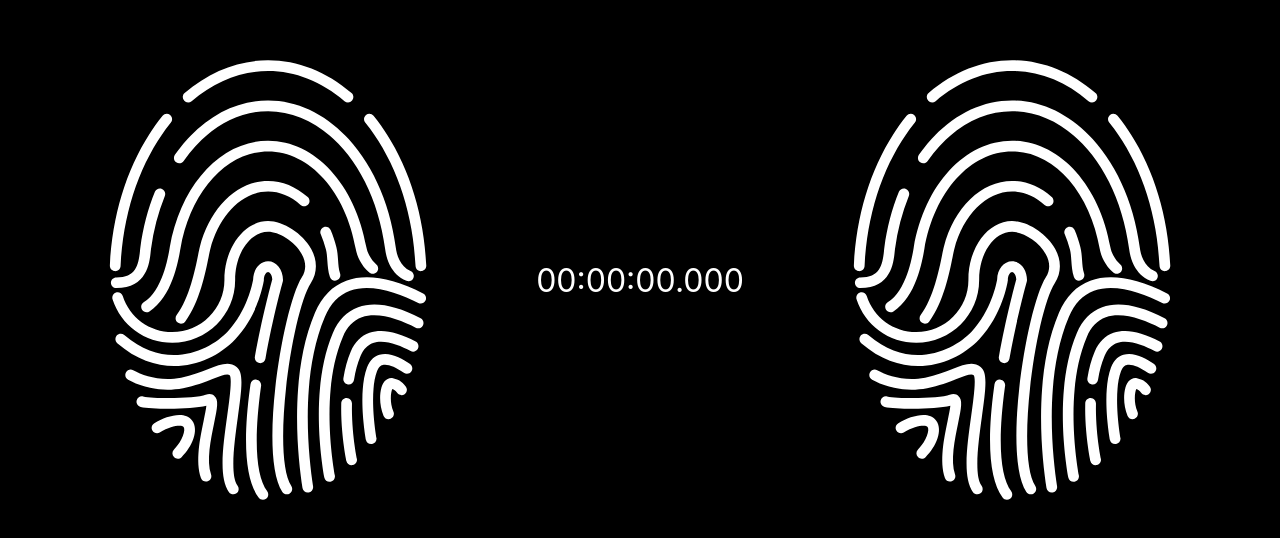
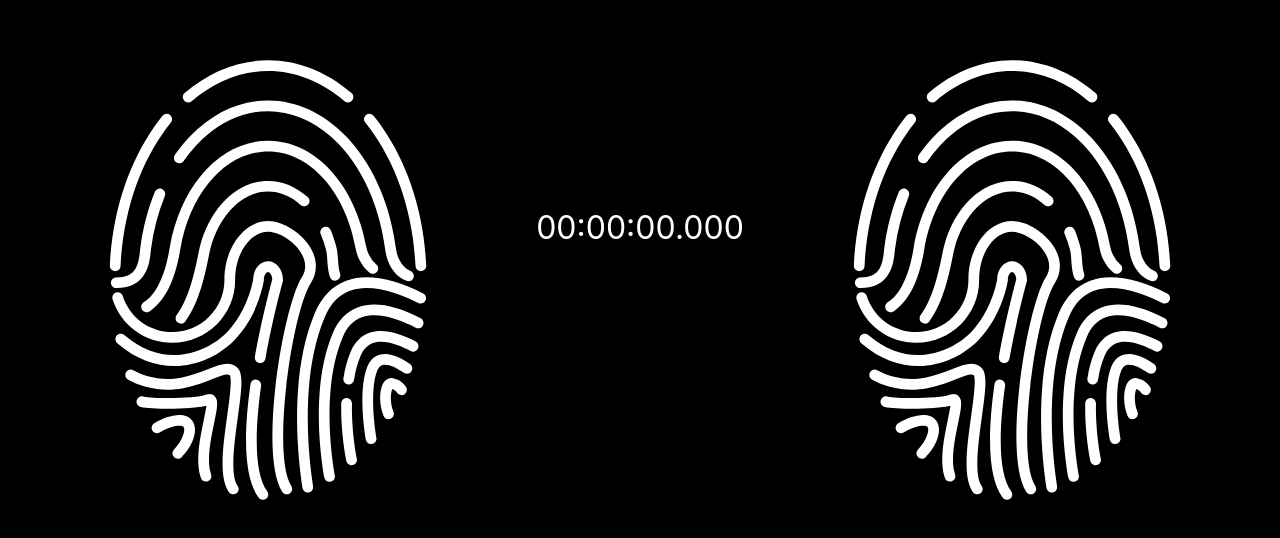
Before and after one commit to Yobuligo/rubiks-cube-stopwatch.react, a React (Create React App) app: page / in a window 1280 px wide. Shown: the part 120-658 px from the top of the page. Built offline with nearby package versions, Linux system fonts and the light colour scheme.

Commit message:
Add history

```diff
--- a/src/launchControl/LaunchControl.module.css
+++ b/src/launchControl/LaunchControl.module.css
@@ -6,6 +6,19 @@
   transform: translate(-50%, -50%);
   width: 100%;
   height: 100%;
+}
+
+.center{
+  height: 100%;
+}
+
+.history {
+margin-top: 0.5rem;
+  height: 40%;
+  display: flex;
+  flex-direction: column;
+  /* justify-content: center; */
+  align-items: center;
 }
 
 .overlay {
@@ -49,6 +62,7 @@
 }
 
 .difference {
+  height: 30%;
   color: white;
   font-size: xx-large;
 }
--- a/src/launchControl/LaunchControl.tsx
+++ b/src/launchControl/LaunchControl.tsx
@@ -128,8 +128,10 @@ export const LaunchControl: React.FC<ILaunchControlProps> = (props) => {
             });
           }}
         />
-        <div>
-          <History measurements={measurements} />
+        <div className={styles.center}>
+          <div className={styles.history}>
+            <History measurements={measurements} />
+          </div>
           <div className={styles.difference}>{timerToString(timer)}</div>
         </div>
         <Fingerprint
```
